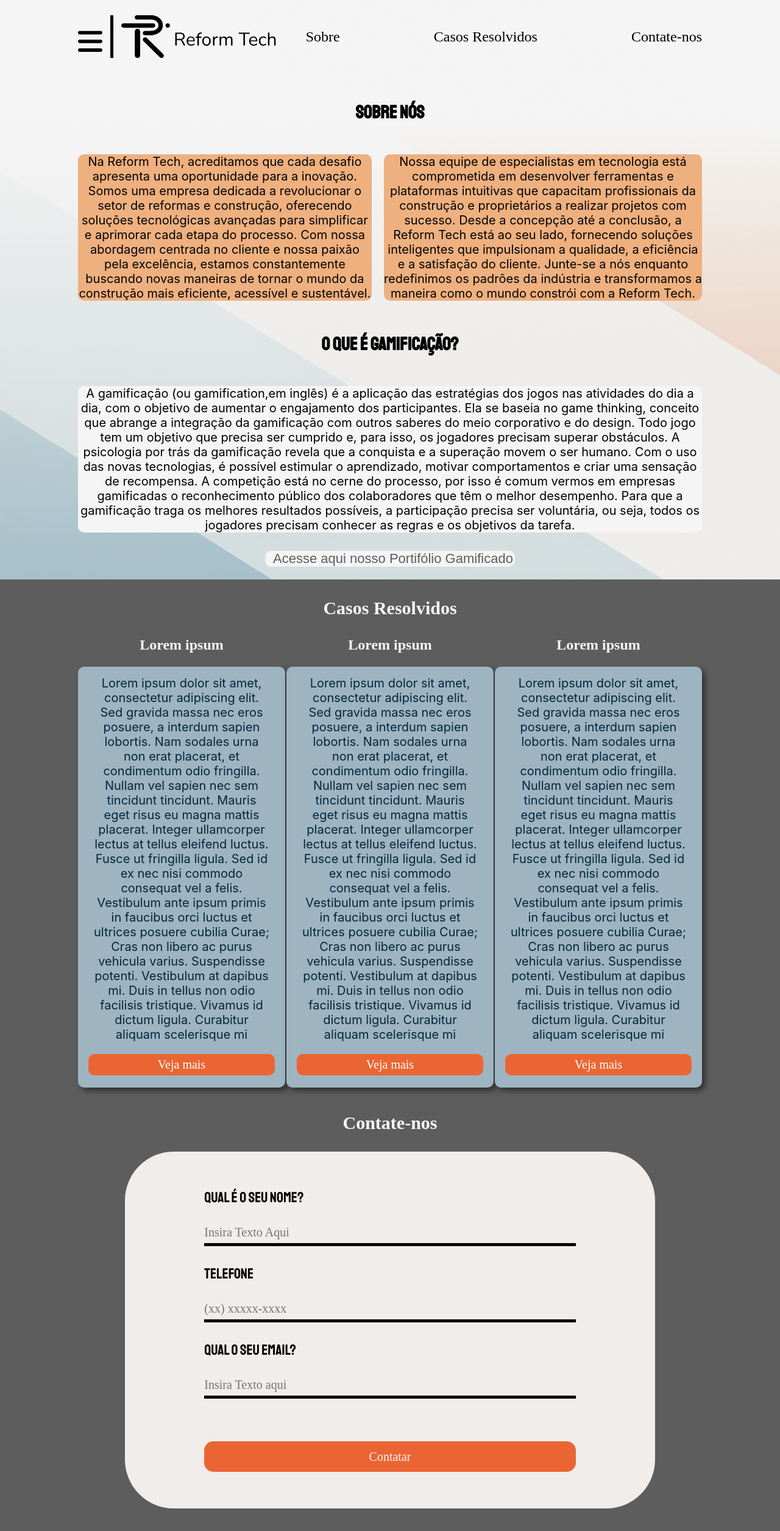
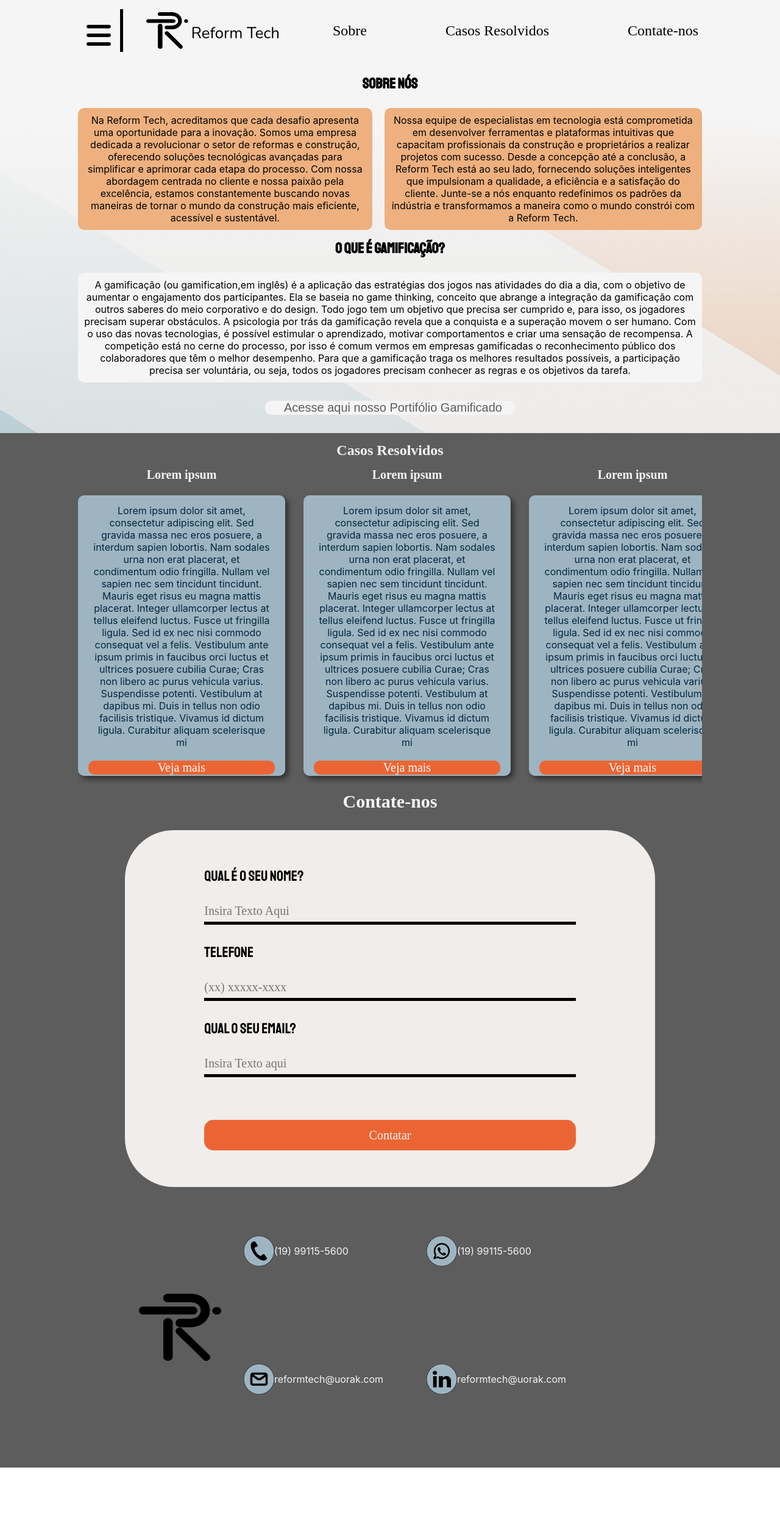
Before and after one commit to DRagon-pixe/Reform-Tech, a plain HTML site: page index.html in a window 1280 px wide. Shown: the top 2510 px of the page at 61% size. After the commit the page ends 2406 px from the top, so only its background shows below. Drawn offline with Linux system fonts and the light colour scheme; a web font is replaced by a local one.

Commit message:
feat:FINALMENTE!!!

```diff
--- a/index.html
+++ b/index.html
@@ -20,7 +20,7 @@
                                 d="M0 96C0 78.3 14.3 64 32 64H416c17.7 0 32 14.3 32 32s-14.3 32-32 32H32C14.3 128 0 113.7 0 96zM0 256c0-17.7 14.3-32 32-32H416c17.7 0 32 14.3 32 32s-14.3 32-32 32H32c-17.7 0-32-14.3-32-32zM448 416c0 17.7-14.3 32-32 32H32c-17.7 0-32-14.3-32-32s14.3-32 32-32H416c17.7 0 32 14.3 32 32z" />
                         </svg>
                     </button>
-                    <img src="img/Line 148.png" alt=" linha entre menu de humburger e o Logo">
+                    <img class="Linha" src="img/Line 148.png" alt=" linha entre menu de humburger e o Logo">
                     <img class="Logo" src="img/Group 34.svg" alt="Logo da empresa Reform Tech">
                 </div>
                 <nav class="menu">
--- a/style.css
+++ b/style.css
@@ -57,8 +57,8 @@ header div.container-grid {
     align-items: center;
 }
 
-header svg.Logo {
-    height: 120px;
+header .Logo {
+    height: 70px;
     width: 288px;
 }
 
@@ -78,7 +78,7 @@ header button {
     padding-right: 30px;
 }
 
-.Logo-e-opções img {
+.Logo-e-opções img.Limha {
     height: 70px;
 }
 
@@ -134,14 +134,14 @@ header button {
 }
 
 #sobre p.para {
+    padding: 10px 10px 10px 10px;
     margin-right: 10px;
-    text-indent: 10px 10px 10px 10px;
     text-align: center;
 }
 
 #sobre p.pra {
+    padding: 10px 10px 10px 10px;
     margin-left: 10px;
-    text-indent: 10px 10px 10px 10px;
 }
 
 #gamificacao {
@@ -161,6 +161,7 @@ header button {
 }
 
 #gamificacao p {
+    padding: 10px 10px 10px 10px;
     font-family: "Inter";
     background-color: #f5f5f5;
     border-radius: 10px;
@@ -172,7 +173,7 @@ header button {
     width: 40%;
     background-color: var(--branco-Reform);
     border: none;
-    font-size: 22px;
+    font-size: 24px;
     color: var(--preto-Reform);
     border-radius: 10px;
     text-indent: 10px;
@@ -334,9 +335,15 @@ header button {
 }
 
 footer {
-    padding-top: 40px;
+    padding-bottom: 80px;
+    padding-top: 80px;
     background-color: #5e5d5d;
     display: flex;
+}
+
+footer .container-grid {
+    display: flex;
+    justify-content: space-around;
 }
 
 footer .Redes {
@@ -347,6 +354,9 @@ footer .Redes {
 footer .logo {
     display: flex;
     align-items: center;
+    justify-content: center;
+    height: 300px;
+    width: 300px;
 }
 
 footer .logo img {
@@ -386,7 +396,7 @@ footer .telefone {
 }
 
 footer .email {
-    margin-top: 80px;
+    padding-top: 80px;
     display: flex;
 }
 
@@ -396,6 +406,135 @@ footer .whats {
 }
 
 footer .linkdin {
-    margin-top: 80px;
+    padding-top: 80px;
     display: flex;
 }
+
+@media screen and (max-width: 1390px) {
+    header {
+        height: 100px;
+    }
+
+    .Logo-e-opções {
+        height: 100px;
+        display: flex;
+        justify-content: space-around;
+    }
+
+    .Logo-e-opções .Logo {
+        height: 60px;
+        width: 278px;
+    }
+
+    .menu {
+        width: 600px;
+        height: 100px;
+    }
+
+    .banner {
+        height: 710px;
+    }
+
+    #sobre {
+        height: 240px;
+    }
+
+    #sobre p {
+        font-size: 16px;
+    }
+
+    #sobre h2 {
+        margin-top: 22px;
+        margin-bottom: 25px;
+        font-size: 24px;
+    }
+
+    #gamificacao h2 {
+        font-size: 24px;
+        margin-top: 30px;
+        margin-bottom: 25px;
+    }
+
+    #gamificacao p {
+        font-size: 16px;
+    }
+
+    #gamificacao button {
+        font-size: 20px;
+    }
+
+    #cases h2 {
+        font-size: 24px;
+        padding-top: 15px;
+        margin-bottom: 15px;
+    }
+
+    #cases .container-cards {
+        height: 530px;
+    }
+
+    .container-cards h3 {
+        font-size: 20px;
+    }
+
+    .container-grid p {
+        font-size: 16px;
+    }
+
+    #cases .card {
+        height: 460px;
+        margin: unset;
+    }
+
+    footer .container-grid {
+        width: 900px;
+    }
+
+    footer .Redes img {
+        height: 50px;
+        width: 50px;
+    }
+
+    footer .logo img {
+        height: 110px;
+        width: 135px;
+    }
+
+    footer .container-grid {
+        display: flex;
+        justify-content: space-around;
+    }
+
+    footer .rede1, .rede2 {
+        width: 300px;
+    }
+}
+
+@media screen and (max-width: 1300px) {
+
+
+
+    .texto-sobre p.para {
+        font-size: 16px;
+    }
+
+    .sobre h2 {
+        font-size: 24px;
+    }
+
+    .container-cards {
+        flex-wrap: nowrap;
+        gap: 30px;
+        overflow-x: auto;
+    }
+}
+
+@media screen and (max-widht: 1262px) {
+    #gamificacao button {
+        width: 30%;
+    }
+}
+
+@media screen and (max-width: 400px) {
+
+}
```
